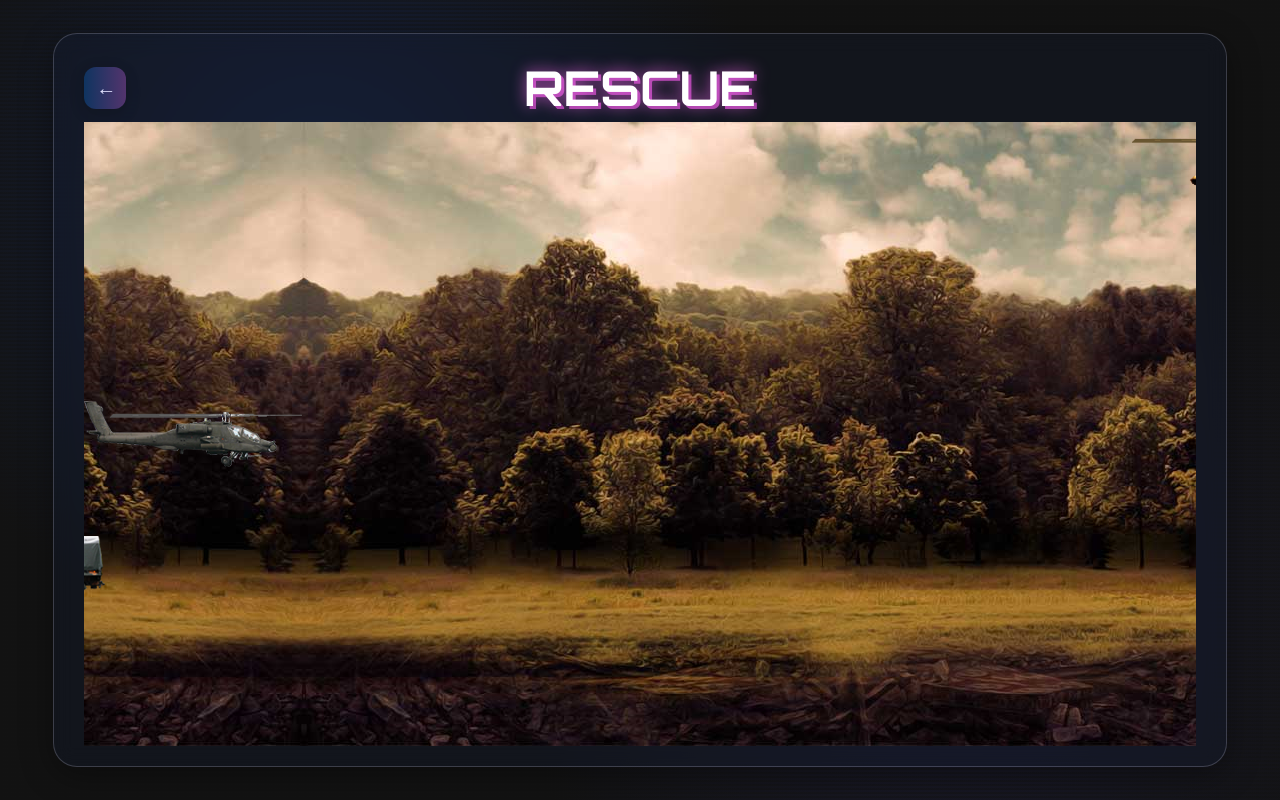
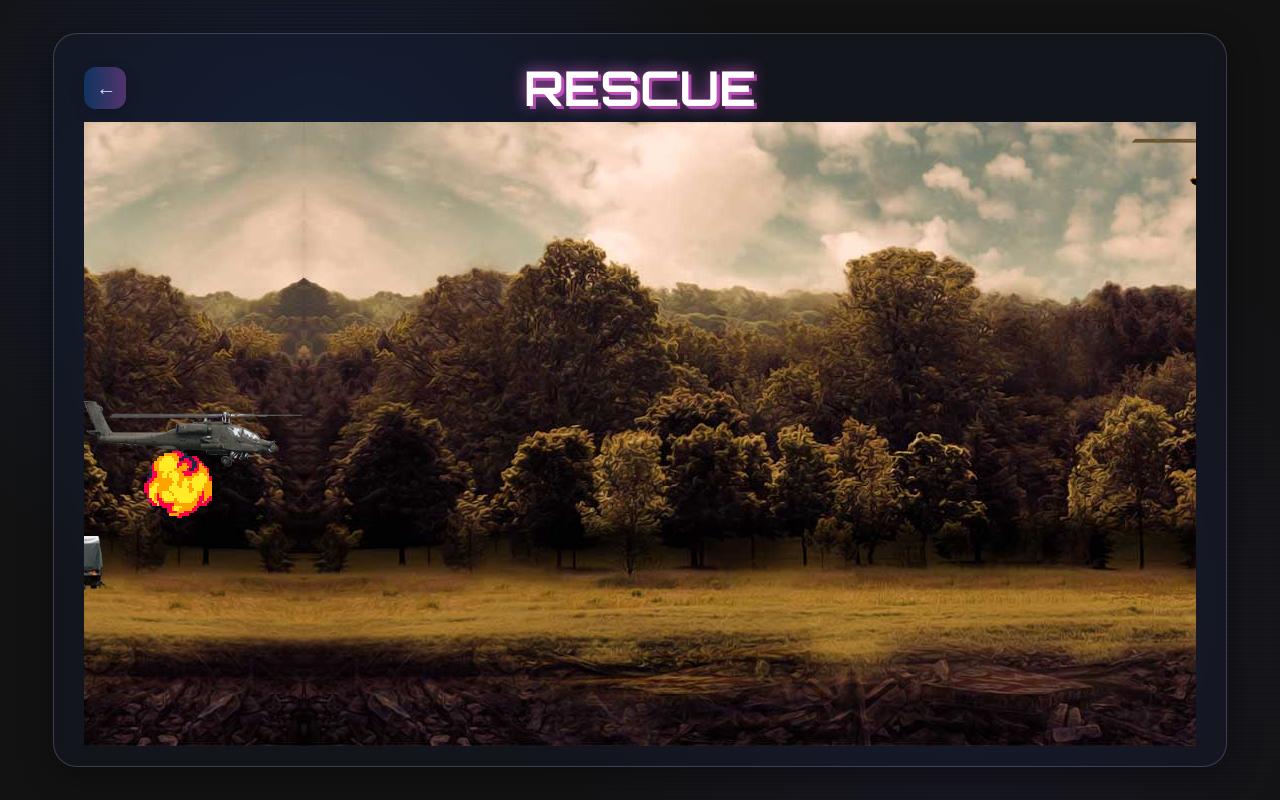
Before and after one commit to GustavoDan/gustavodan-games, a Next.js app: page /rescue in a window 1280 px wide. Both pictures are taken after a click on the button "Start Game". Built offline with nearby package versions, Linux system fonts and the light colour scheme.

Commit message:
Rescue: Add explosion

```diff
--- /dev/null
+++ b/src/app/rescue/Explosion.tsx
@@ -0,0 +1,75 @@
+"use client";
+
+import { MachineState } from "@/hooks/useStateMachine";
+import { BaseObjectState } from "@/types";
+import { DeleteObjectFn } from "./types";
+import { ALL_SPRITES, CONSTANT_SIZES } from "./constants";
+import { useEffect, useMemo } from "react";
+import useControllableAnimation from "@/hooks/useControllableAnimation";
+
+interface ExplosionProps {
+    explosionState: BaseObjectState;
+    engineState: MachineState;
+    deleteObject: DeleteObjectFn;
+}
+
+const STEPS = 7;
+
+const Explosion = ({
+    explosionState,
+    engineState,
+    deleteObject,
+}: ExplosionProps) => {
+    const explosionSize = CONSTANT_SIZES.explosion;
+
+    const keyframes = useMemo(
+        () => [
+            { backgroundPosition: "0 0" },
+            {
+                backgroundPosition: `-${explosionSize.width * STEPS}px 0`,
+            },
+        ],
+        [explosionSize.width]
+    );
+
+    const options = useMemo(
+        () => ({
+            duration: 400,
+            easing: `steps(${STEPS}, end)`,
+            fill: "forwards" as const,
+        }),
+        []
+    );
+
+    const animationControls = {
+        isPlaying: engineState === "RUNNING",
+        playbackRate: 1,
+    };
+
+    const { elementRef, isFinished } = useControllableAnimation(
+        keyframes,
+        options,
+        animationControls
+    );
+
+    useEffect(() => {
+        if (isFinished) {
+            deleteObject("explosions", explosionState.id);
+        }
+    }, [isFinished, deleteObject, explosionState.id]);
+
+    return (
+        <div
+            ref={elementRef}
+            style={{
+                backgroundImage: `url(${ALL_SPRITES.explosion})`,
+                width: explosionSize.width,
+                height: explosionSize.height,
+                left: explosionState.pos.x,
+                bottom: explosionState.pos.y,
+            }}
+            className="absolute bg-cover"
+        />
+    );
+};
+export default Explosion;
--- a/src/app/rescue/Rescue.tsx
+++ b/src/app/rescue/Rescue.tsx
@@ -31,6 +31,7 @@ import {
     VolatileDataFn,
 } from "./types";
 import Ally from "./Ally";
+import Explosion from "./Explosion";
 
 const Rescue = () => {
     const { isLoading, assets, error } = useAssetLoader(ALL_SPRITES);
@@ -202,6 +203,15 @@ const Rescue = () => {
                     )
             )}
 
+            {gameState.explosions.map((explosion) => (
+                <Explosion
+                    key={explosion.id}
+                    explosionState={explosion}
+                    engineState={engineState}
+                    deleteObject={deleteObject}
+                />
+            ))}
+
             {gameState.ally && (
                 <Ally
                     key={gameState.ally.id}
--- a/src/app/rescue/constants.ts
+++ b/src/app/rescue/constants.ts
@@ -56,6 +56,10 @@ export const CONSTANT_SIZES = {
         width: 41,
         height: 51,
     },
+    explosion: {
+        width: 80,
+        height: 80,
+    },
 };
 
 export const INITIAL_MARKED_FOR_DELETION = {
@@ -101,4 +105,5 @@ export const ALL_SPRITES = {
     enemyTruck: `${ASSETS_PATH}enemy-truck.png`,
     ally: `${ASSETS_PATH}ally.png`,
     allyDeath: `${ASSETS_PATH}ally-death.png`,
+    explosion: `${ASSETS_PATH}explosion.png`,
 };
--- a/src/app/rescue/game/reducer.ts
+++ b/src/app/rescue/game/reducer.ts
@@ -89,11 +89,15 @@ const getSpawnTimer = (type: SpawnTimerType) => {
 
 const handleEnemyKill = (gameState: GameState, enemyType: EnemyType) => {
     const enemy = gameState.enemies[enemyType];
+    const enemySize = CONSTANT_SIZES.enemies[enemyType];
     if (!enemy) return;
 
     gameState.explosions.push({
         id: crypto.randomUUID(),
-        pos: { ...enemy.pos },
+        pos: {
+            x: enemy.pos.x + enemySize.width / 2,
+            y: enemy.pos.y,
+        },
     });
 
     gameState.enemies[enemyType] = null;
```
Also changed, not shown: public/rescue/explosion.png (added).
